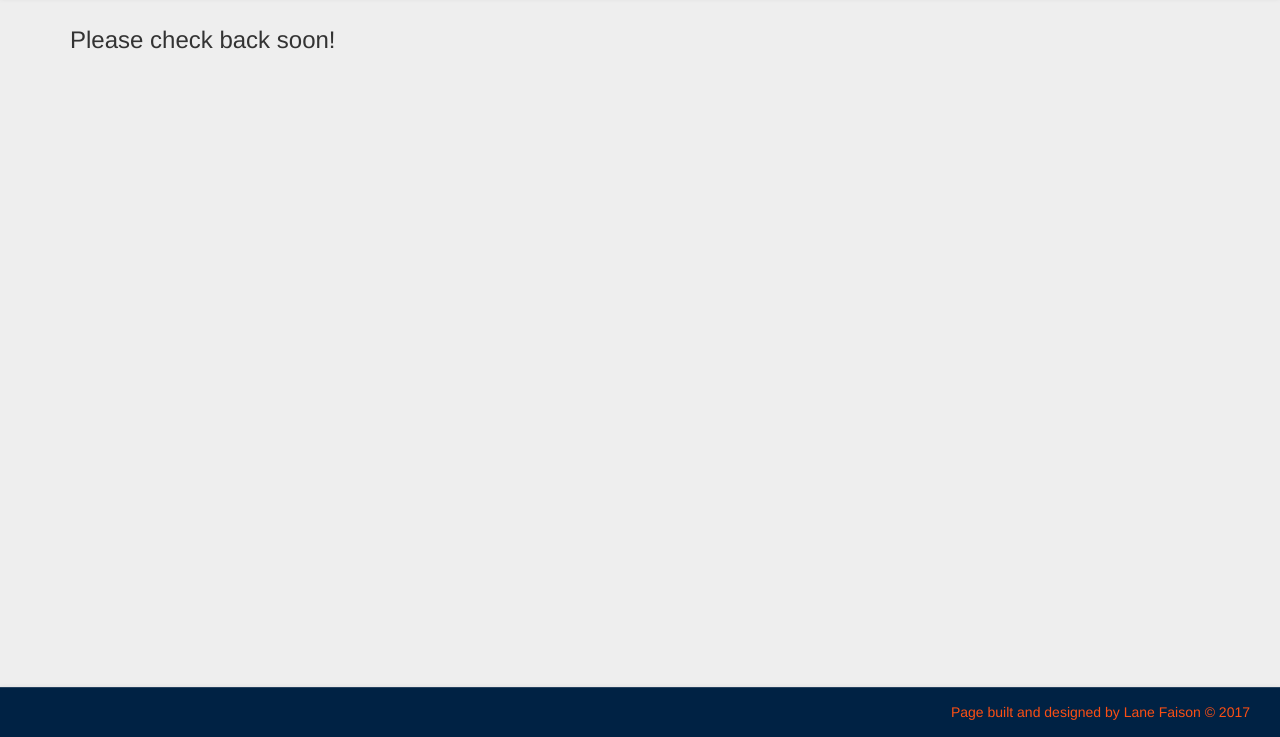
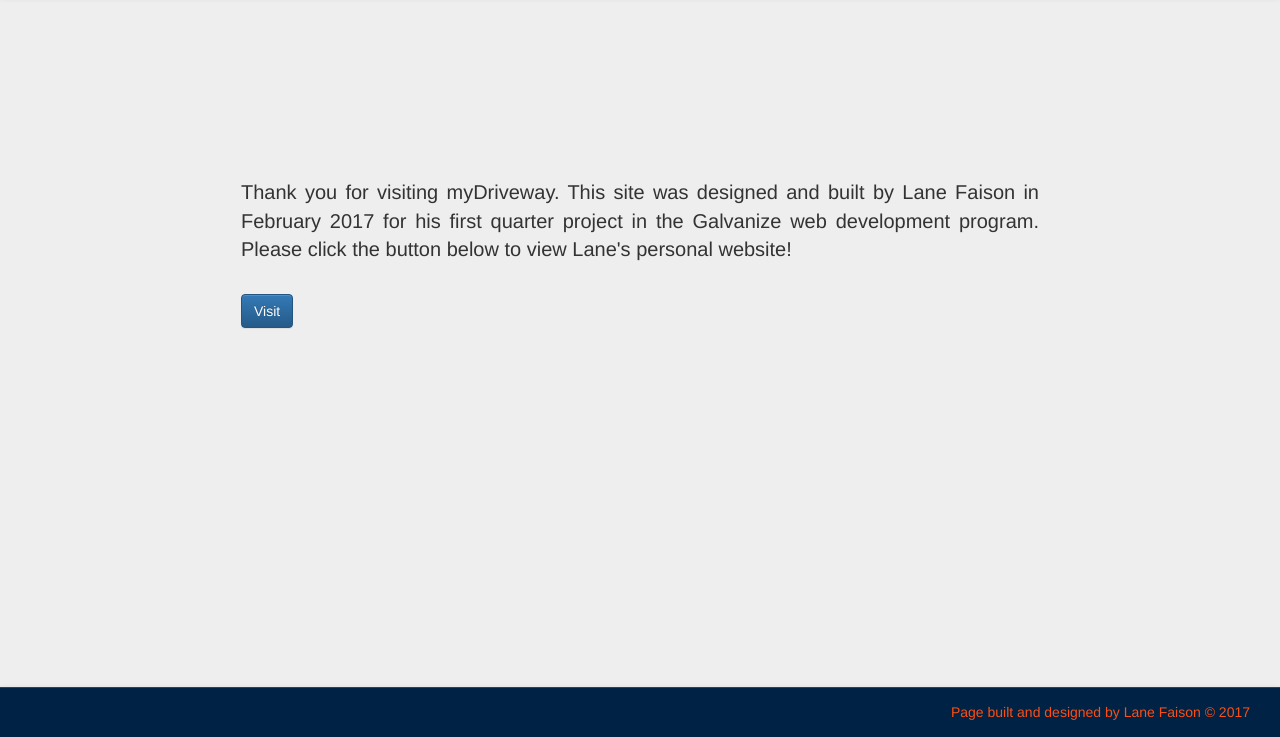
Before and after one commit to lane-faison/mydriveway, a plain HTML site: page public/about.html in a window 1280 px wide. Shown: the part 63-800 px from the top of the page. Drawn offline with nearby package versions, Linux system fonts and the light colour scheme.

Commit message:
about page added

```diff
--- a/public/about.html
+++ b/public/about.html
@@ -60,7 +60,10 @@
     </nav>
 
     <main class="container">
-      <h3>Please check back soon!</h3>
+      <section class="about-section">
+        <p>Thank you for visiting myDriveway. This site was designed and built by Lane Faison in February 2017 for his first quarter project in the Galvanize web development program. Please click the button below to view Lane's personal website!</p>
+          <p><a href="https://lanefaison-bba66.firebaseapp.com/" class="btn btn-primary" role="button">Visit</a></p>
+      </section>
     </main>
 
     <footer>
--- a/public/assets/styles/main.css
+++ b/public/assets/styles/main.css
@@ -179,6 +179,17 @@ body {
   width: 375px;
 }
 
+/*************** ABOUT PAGE ***************/
+.about-section {
+  margin: 15%;
+  text-align: justify;
+  font-size: 20px;
+}
+
+.about-section p a {
+  margin-top: 20px;
+}
+
 /*************** FOOTER ***************/
 .navbar-fixed-bottom {
   background: #024;
```
Also changed, not shown: public/assets/scripts/find.js (+10 -16 lines), public/index.html (+0 -3 lines).
